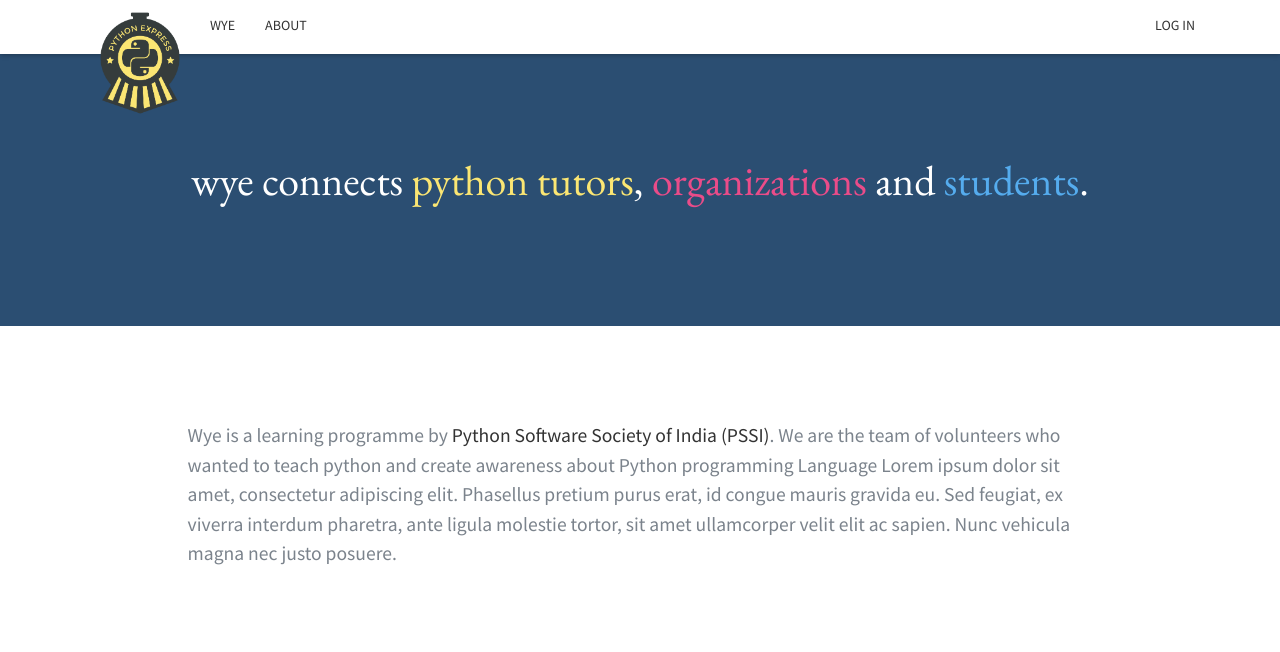
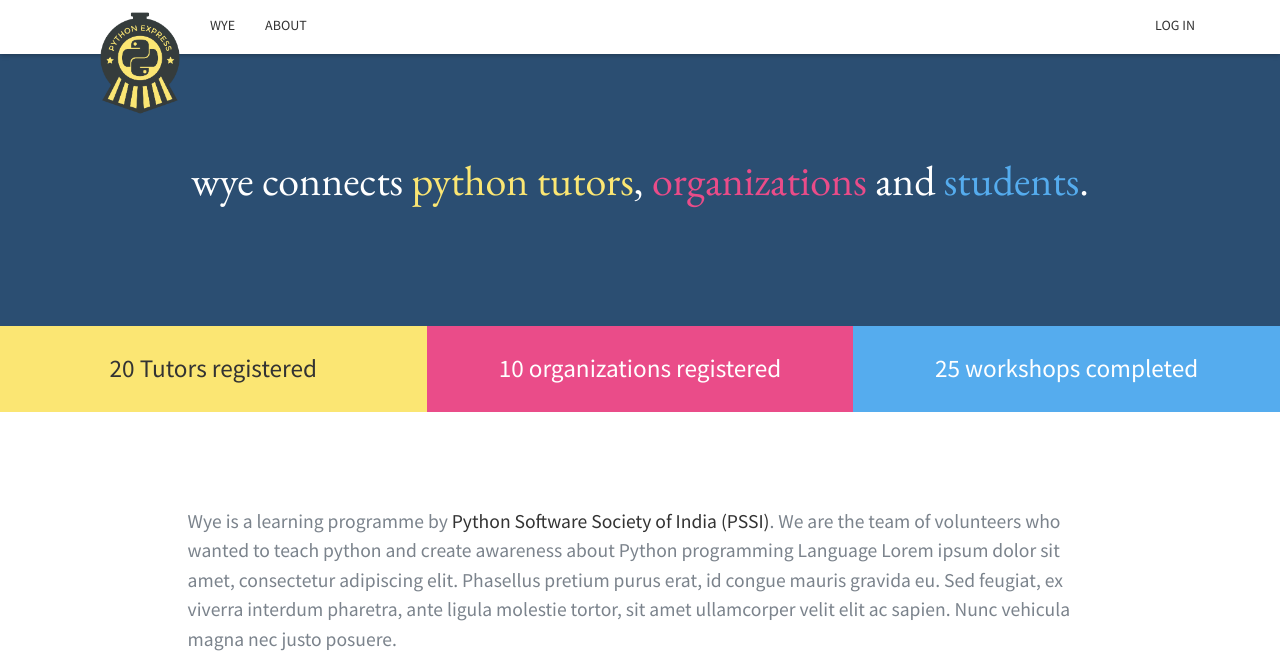
Before and after one commit to pythonindia/wye, a Django app: page / in a window 1280 px wide. Shown: the top 652 px of the page. Run offline with Django 3.2, Linux system fonts and the light colour scheme; some libraries are stand-ins or nearby versions; some web fonts are replaced.

Commit message:
Adds grid to show important figures

```diff
--- a/wye/static/sass/_theme.scss
+++ b/wye/static/sass/_theme.scss
@@ -1,6 +1,6 @@
 .fill-primary       { background-color: $primary; color: $dark; }
-.fill-secondary     { background-color: $secondary; }
-.fill-tertiary      { background-color: $tertiary; }
+.fill-secondary     { background-color: $secondary; color: white; }
+.fill-tertiary      { background-color: $tertiary; color: white; }
 .fill-white         { background-color: white; }
 .fill-banner        { background-color: $banner; color: white; }
 
--- a/wye/templates/index.html
+++ b/wye/templates/index.html
@@ -5,6 +5,11 @@
 {% block content_head %}
     <div class="fill-banner push-8-bottom push-6-top text-center">
         <h1 class="prose-type extralarge">wye connects <span class="primary">python tutors</span>, <span class="secondary">organizations</span> and <span class="tertiary">students</span>.</h1>
+    </div>
+    <div class="clearfix text-center">
+        <div class="col-sm-4 fill-primary push-1 legible">20 Tutors registered</div>
+        <div class="col-sm-4 fill-secondary push-1 legible">10 organizations registered</div>
+        <div class="col-sm-4 fill-tertiary push-1 legible">25 workshops completed</div>
     </div>
 {% endblock %}
 
```
Also changed, not shown: wye/static/css/app.css.
